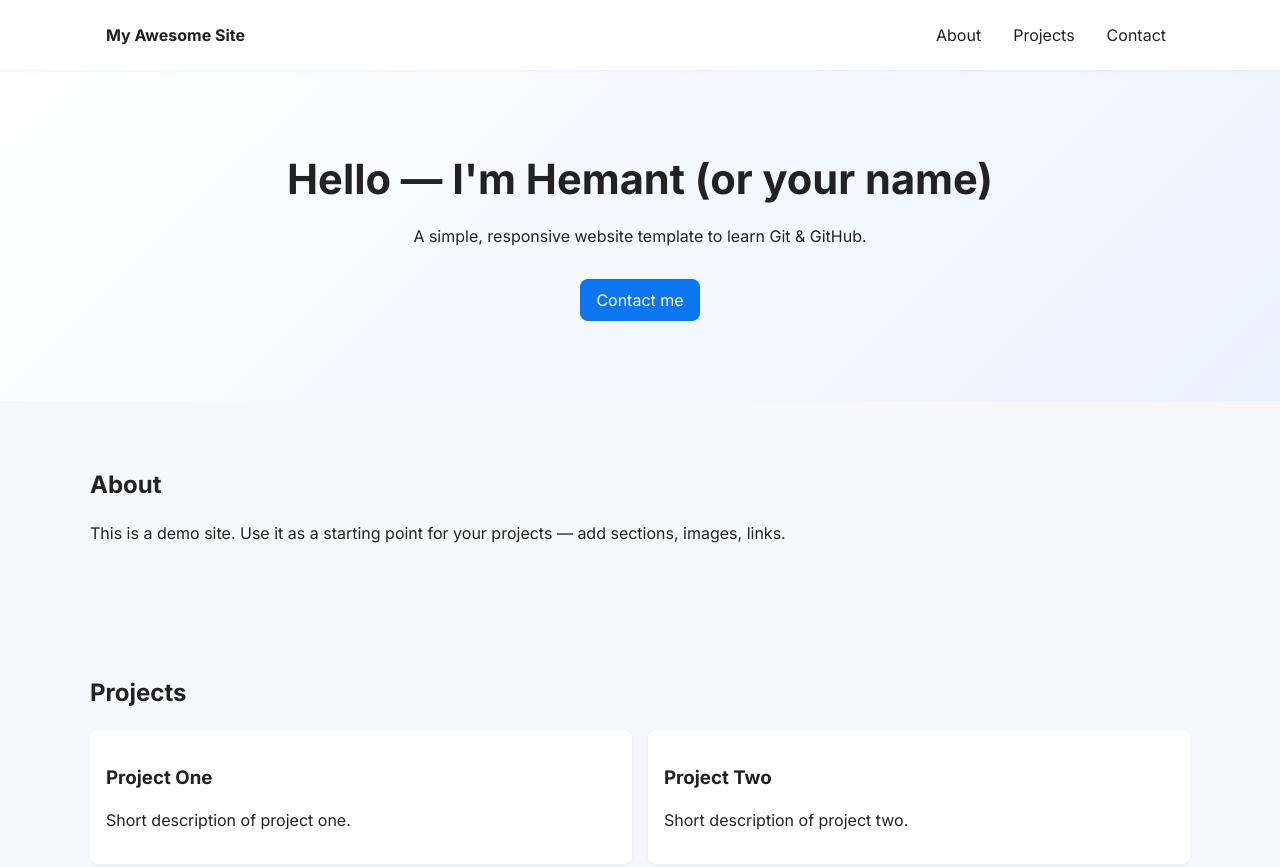
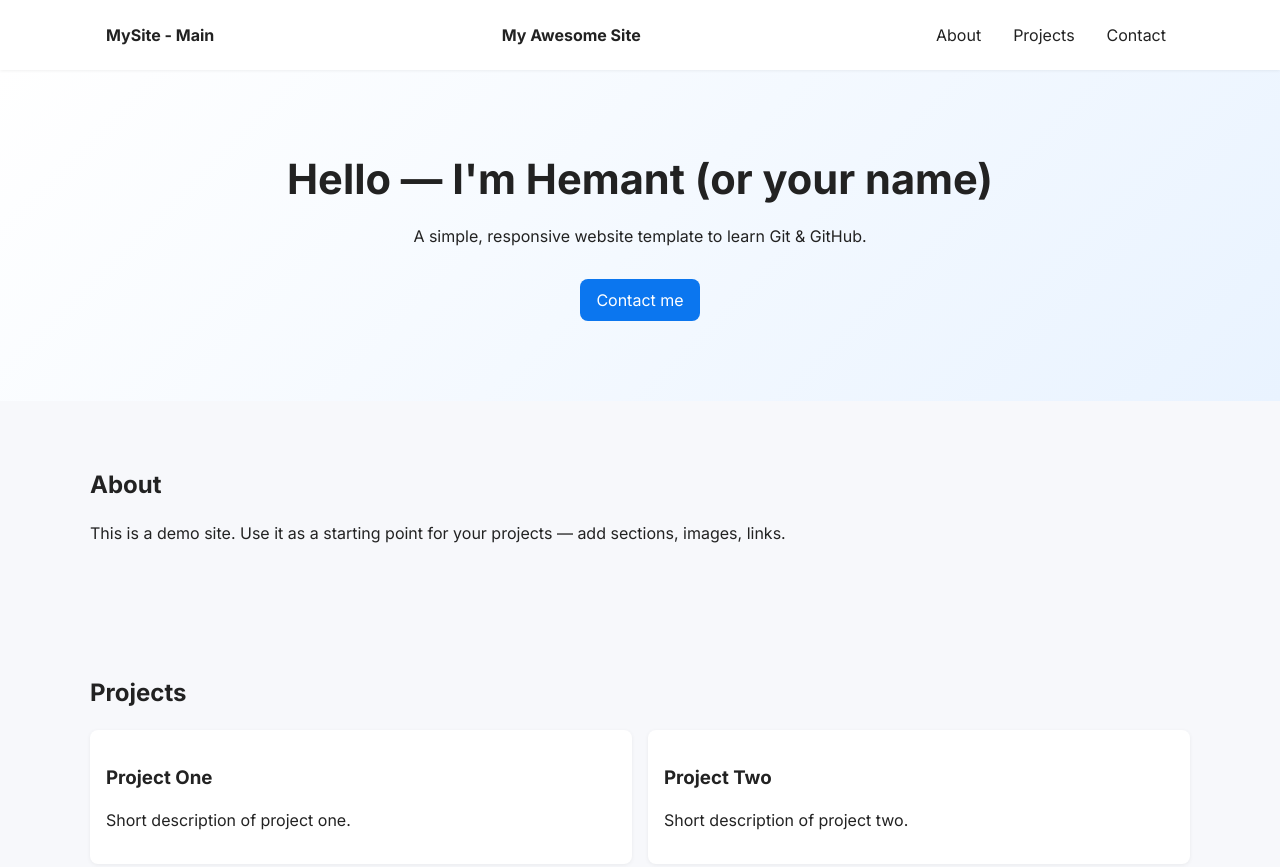
Before and after one commit to sithemant/my-website, a plain HTML site: page index.html in a window 1280 px wide. Shown: the top 867 px of the page. Drawn offline with Linux system fonts and the light colour scheme.

Commit message:
update navbar in main branch

```diff
--- a/index.html
+++ b/index.html
@@ -11,6 +11,7 @@
 <body>
   <header class="site-header">
     <div class="container header-inner">
+        <a class="logo" href="#">MySite - Main</a>
       <a class="logo" href="#">My Awesome Site </a>
       <button class="nav-toggle" aria-label="Toggle navigation">☰</button>
       <nav class="nav" id="main-nav">
```
